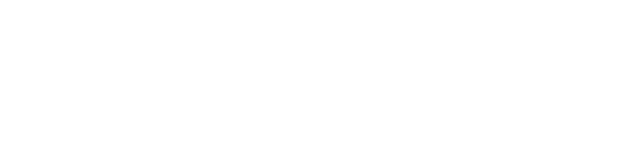
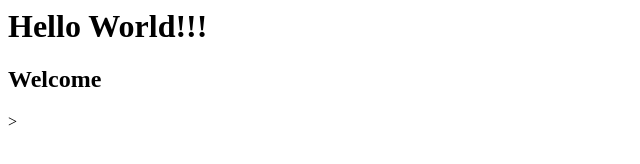
Before and after one commit to shalakak93/MyTestRepo, a plain HTML site: page index.html in a window 1280 px wide. Shown: the whole page, without its empty margins (0-640 px from the left). Drawn offline with Linux system fonts and the light colour scheme.

Commit message:
Feature2 (#2)
* Changes to the file

* sample.txt added in branch feature1

Merging changes

* Changes to UI

* Changes to UI

Co-authored-by: shalaka.kshirsagar <shalaka.kshirsagar@exabeam.com>

```diff
--- a/index.html
+++ b/index.html
@@ -1,3 +1,10 @@
 <html>
+<head>
 <title>Sample repo</title>
+</head>
+<body>
+	<h1>Hello World!!!</h1>
+	<h2>Welcome</h2>
+
+</body>>
 </html>
```
Also changed, not shown: sample.txt.
